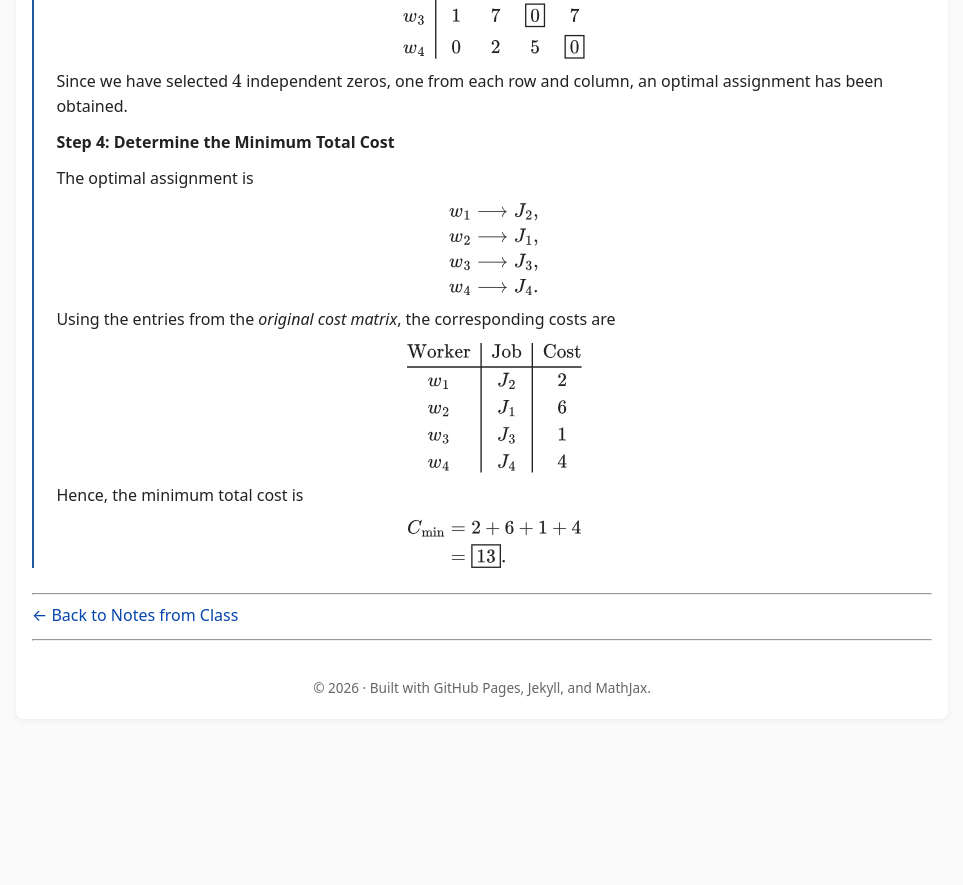
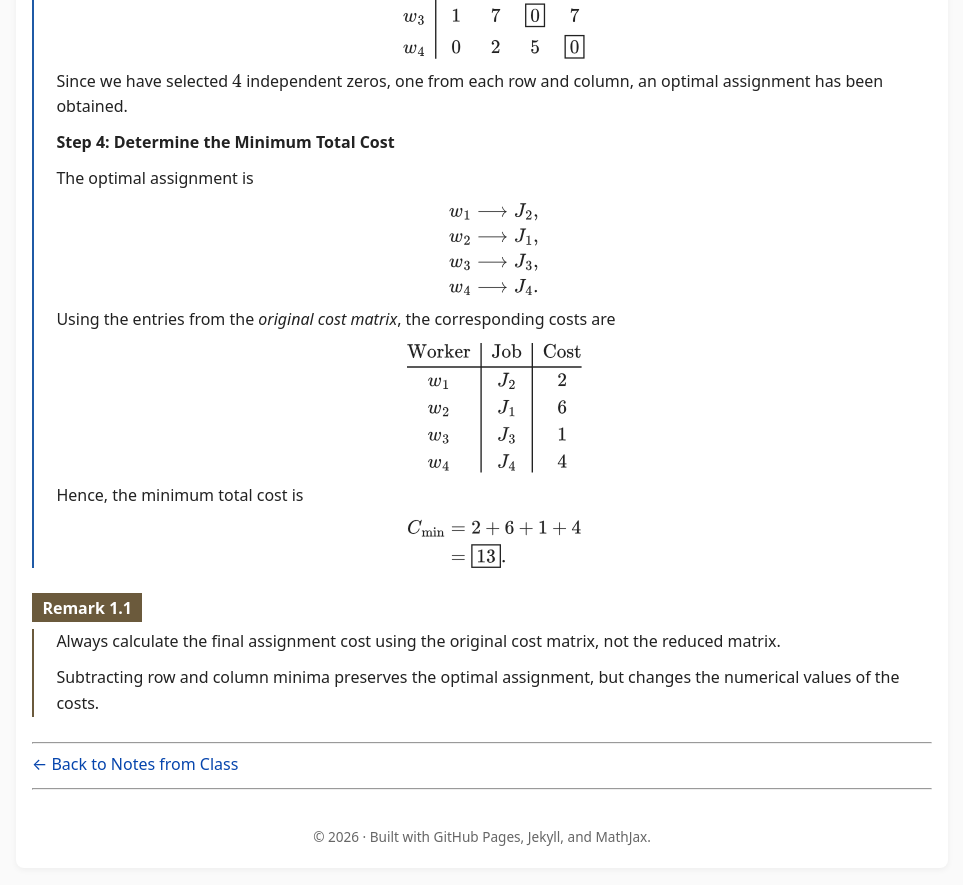
Before and after one commit to SaleemKamaludin/SaleemKamaludin.github.io, a Jekyll site: the page built from courses/math-2276/notes-from-class/supplementary-lecture-6/index.md, in a window 1280 px wide and 900 px high, scrolled down 2636 px. Shown: the top 885 px of the window, without its empty margins (158-1121 px from the left). Built offline with Jekyll 4.4.1, drawn with Linux system fonts in a browser that asks for light colours; before the commit the page ends 3387 px from its top, so only the background shows below that.

Commit message:
Add Remark 1.1 on original assignment costs in Lecture 6

```diff
--- a/courses/math-2276/notes-from-class/supplementary-lecture-6/index.md
+++ b/courses/math-2276/notes-from-class/supplementary-lecture-6/index.md
@@ -409,6 +409,29 @@ C_{\min}
 
 </div>
 
+<div id="remark-hungarian-original-cost-matrix" class="math-env remark">
+
+  <div class="math-env-heading">
+    <span class="math-env-tag">Remark 1.1</span>
+  </div>
+
+  <div class="math-env-body">
+
+    <p>
+      Always calculate the final assignment cost using
+      the original cost matrix, not the reduced matrix.
+    </p>
+
+    <p>
+      Subtracting row and column minima preserves the
+      optimal assignment, but changes the numerical
+      values of the costs.
+    </p>
+
+  </div>
+
+</div>
+
 
 <hr>
 
```
